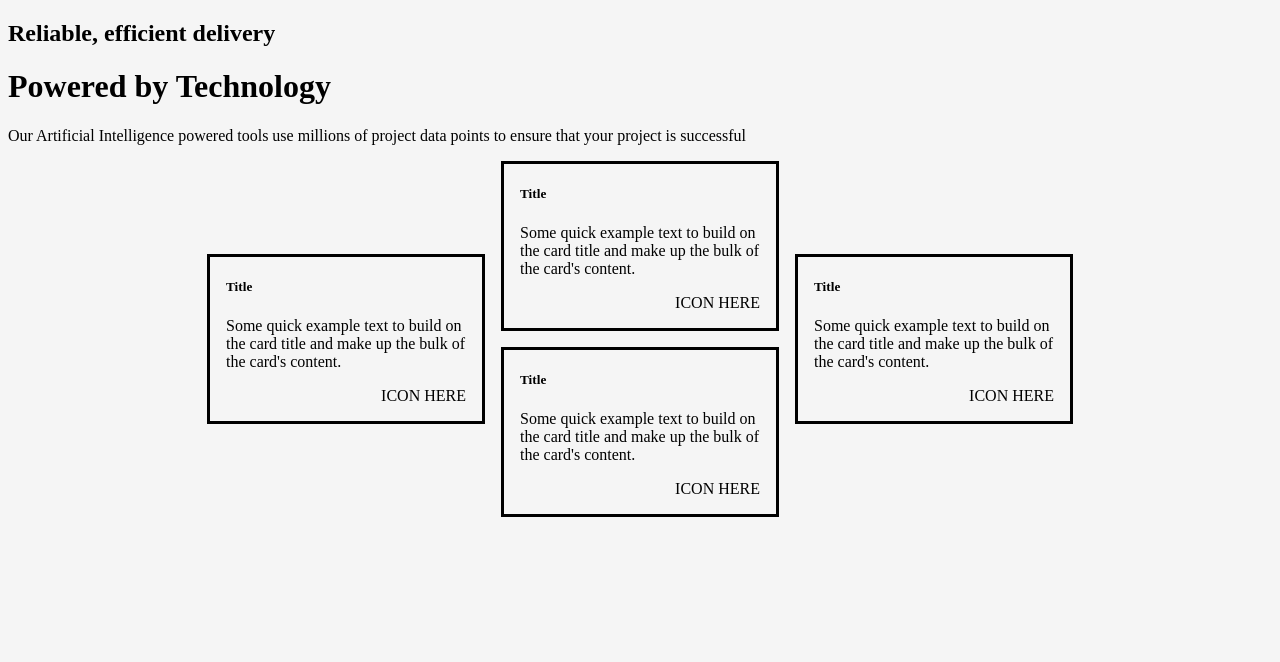
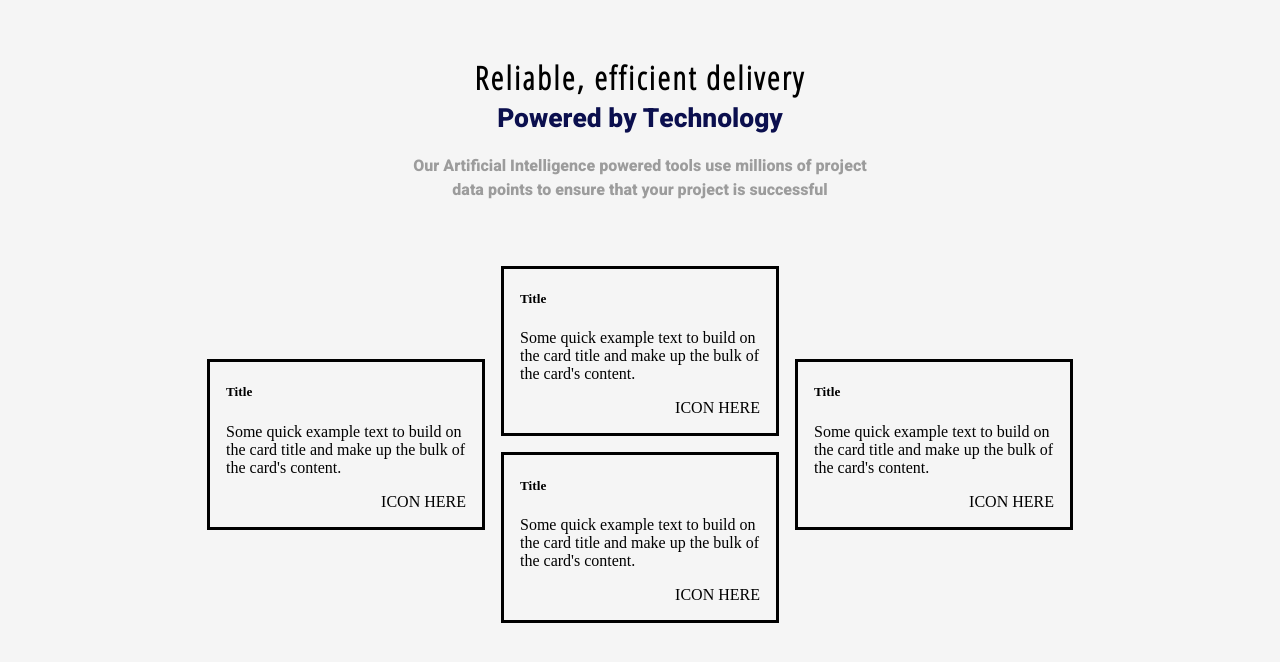
Before and after one commit to ElizabethClohosey/4CardFeature, a website: page index.html in a window 1280 px wide. Drawn offline with Linux system fonts and the light colour scheme.

Commit message:
header style is done

```diff
--- a/index.html
+++ b/index.html
@@ -8,6 +8,13 @@
 
   <!-- <link rel="icon" type="image/png" sizes="32x32" href="./images/favicon-32x32.png"> -->
 
+  <!-- GOOGLE FONTS  -->
+  <link
+    href="https://fonts.googleapis.com/css2?family=Open+Sans+Condensed:wght@300&display=swapfamily=Heebo:wght@800&display=swap"
+    rel="stylesheet">
+  <!-- <link href="https://fonts.googleapis.com/css2?family=Heebo:wght@800&display=swap" rel="stylesheet"> -->
+
+  <!-- MAIN STYLE  -->
   <link rel="stylesheet" type="text/css" href="./dist/css/main_style.css">
 
   <title>Four Card Feature</title>
@@ -17,7 +24,7 @@
 <body>
 
   <header>
-    <div class="container">
+    <div class="container header-container">
       <h2>Reliable, efficient delivery</h2>
       <h1>Powered by Technology</h1>
       <p>
--- a/styles/scss/_variables.scss
+++ b/styles/scss/_variables.scss
@@ -0,0 +1,2 @@
+// Fonts
+$primary-font: "Heebo", sans-serif;
--- a/styles/scss/main_style.scss
+++ b/styles/scss/main_style.scss
@@ -1,3 +1,6 @@
+@import "../scss/mixins";
+@import "../scss/variables";
+
 html,
 body {
   height: 100%;
@@ -7,6 +10,50 @@ body {
   background: whitesmoke;
 }
 
+// =================
+// Header style
+// =================
+
+header {
+  padding: 3rem 0;
+  width: 100%;
+  text-align: center;
+  display: flex;
+  justify-content: center;
+
+  .header-container {
+    max-width: 30rem;
+  }
+
+  h1,
+  h2 {
+    margin: 0;
+  }
+
+  h1 {
+    font-family: $primary-font;
+    font-weight: 800;
+    font-size: 1.65rem;
+    color: rgb(11, 15, 78);
+  }
+
+  h2 {
+    font-family: "Open Sans Condensed", sans-serif;
+    font-weight: 600;
+    letter-spacing: 0.15rem;
+    font-size: 2rem;
+  }
+
+  p {
+    font-family: $primary-font;
+    color: rgb(156, 156, 156);
+    font-weight: 700;
+  }
+}
+
+// =================
+// Main Content
+// =================
 .main-content {
   // border: 4px solid orange;
   display: flex;
@@ -18,6 +65,9 @@ body {
   }
 }
 
+// -----------------
+// Row style
+// -----------------
 .r-one,
 .r-tow,
 .r-three {
@@ -25,18 +75,16 @@ body {
 }
 
 .r-one {
-  // background: red;
   margin-right: 1rem;
 }
 
-.r-two {
-  // border: 2px solid blue;
+.r-three {
+  margin-left: 1rem;
 }
 
-.r-three {
-  // background: green;
-  margin-left: 1rem;
-}
+// -----------------
+// Card style
+// -----------------
 
 .card {
   border: 3px solid black;
@@ -47,6 +95,10 @@ body {
 .card-3 {
   margin-bottom: 1rem;
 }
+
+// =================
+// Media Queries
+// =================
 
 @media only screen and (max-width: 767px) {
   .main-content {
```
Also changed, not shown: dist/css/main_style.css, 1 other file.
